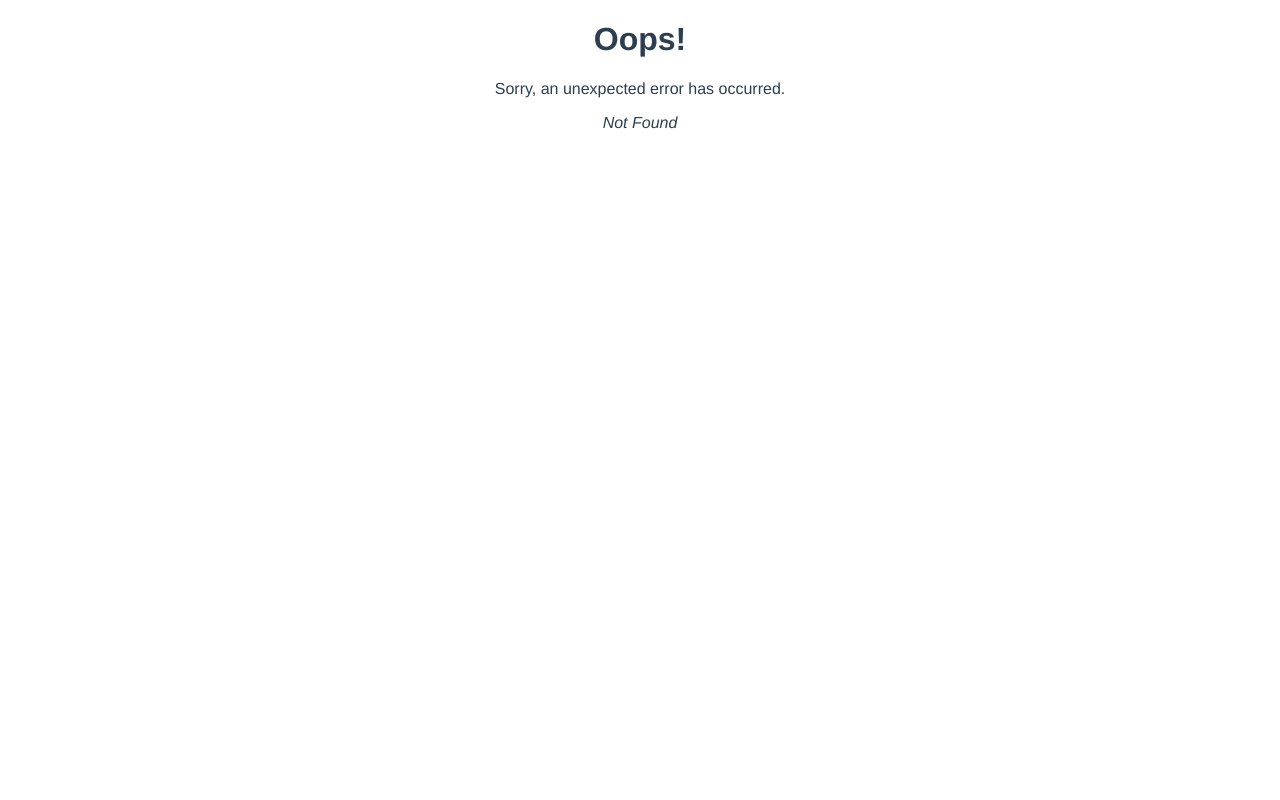
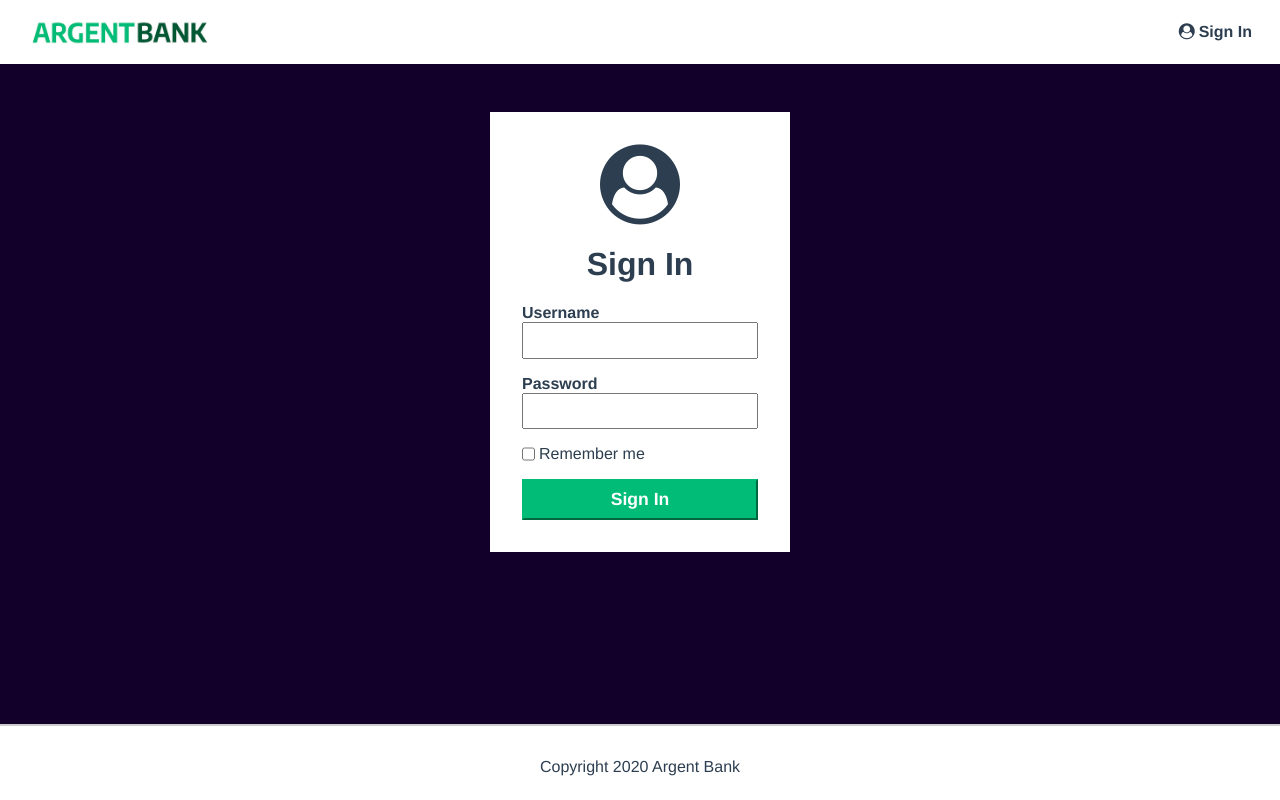
Before and after one commit to pcourant/ArgentBank, a React (Vite) app: page /sign-in in a window 1280 px wide. Before the commit this address had no page. Built offline with nearby package versions, Linux system fonts and the light colour scheme.

Commit message:
Add sign-in static page with styles

```diff
--- a/src/main.css
+++ b/src/main.css
@@ -6,7 +6,15 @@ html {
     -moz-osx-font-smoothing: grayscale;
 }
 
-body {
+/* body {
+    display: flex;
+    flex-direction: column;
+    min-width: 325px;
+    min-height: 100vh;
+    margin: 0;
+} */
+
+#root {
     display: flex;
     flex-direction: column;
     min-width: 325px;
--- a/src/main.tsx
+++ b/src/main.tsx
@@ -8,6 +8,7 @@ import './main.css';
 import Root from './routes/Root';
 import ErrorPage from './error-page';
 import Home from './routes/Home';
+import SignIn from './routes/SignIn';
 
 const router = createBrowserRouter([
     {
@@ -19,6 +20,10 @@ const router = createBrowserRouter([
                 path: 'home',
                 element: <Home />,
             },
+            {
+                path: 'sign-in',
+                element: <SignIn />,
+            },
         ],
     },
 ]);
--- a/src/routes/Root/components/Header/index.tsx
+++ b/src/routes/Root/components/Header/index.tsx
@@ -15,7 +15,7 @@ const Header = () => {
                 <h1 className="sr-only">Argent Bank</h1>
             </Link>
             <div>
-                <Link className={styles.mainNavItem} to={`home`}>
+                <Link className={styles.mainNavItem} to={`sign-in`}>
                     <i className="fa fa-user-circle"></i>
                     Sign In
                 </Link>
--- a/src/routes/SignIn/SignIn.module.css
+++ b/src/routes/SignIn/SignIn.module.css
@@ -0,0 +1,56 @@
+.main {
+    flex: 1;
+}
+
+.bgDark {
+    background-color: #12002b;
+}
+
+.signInButton {
+    display: block;
+    width: 100%;
+    padding: 8px;
+    margin-top: 1rem;
+    font-size: 1.1rem;
+    font-weight: bold;
+    color: #fff;
+    background-color: #00bc77;
+    border-color: #00bc77;
+}
+
+.signInContent {
+    box-sizing: border-box;
+    width: 300px;
+    padding: 2rem;
+    margin: 0 auto;
+    margin-top: 3rem;
+    background-color: white;
+}
+
+.signInIcon {
+    font-size: 5rem;
+}
+
+.inputRemember {
+    display: flex;
+}
+
+.inputRemember label {
+    margin-left: 0.25rem;
+}
+
+.inputWrapper {
+    display: flex;
+    flex-direction: column;
+    margin-bottom: 1rem;
+    text-align: left;
+}
+
+.inputWrapper label {
+    font-weight: bold;
+}
+
+.inputWrapper input {
+    padding: 5px;
+    font-size: 1.2rem;
+}
--- a/src/routes/SignIn/index.tsx
+++ b/src/routes/SignIn/index.tsx
@@ -1,7 +1,35 @@
 import React from 'react';
+import styles from './SignIn.module.css';
 
 const SignIn = () => {
-    return <div></div>;
+    return (
+        <main className={`${styles.main} ${styles.bgDark}`}>
+            <section className={styles.signInContent}>
+                <i className={`fa fa-user-circle ${styles.signInIcon}`}></i>
+                <h1>Sign In</h1>
+                <form>
+                    <div className={styles.inputWrapper}>
+                        <label htmlFor="username">Username</label>
+                        <input type="text" id="username" />
+                    </div>
+                    <div className={styles.inputWrapper}>
+                        <label htmlFor="password">Password</label>
+                        <input type="password" id="password" />
+                    </div>
+                    <div className={styles.inputRemember}>
+                        <input type="checkbox" id="remember-me" />
+                        <label htmlFor="remember-me">Remember me</label>
+                    </div>
+                    {/* // PLACEHOLDER DUE TO STATIC SITE
+                    <a href="./user.html" className={styles.signInButton}>
+                        Sign In
+                    </a>
+                    // SHOULD BE THE BUTTON BELOW */}
+                    <button className={styles.signInButton}>Sign In</button>
+                </form>
+            </section>
+        </main>
+    );
 };
 
 export default SignIn;
```
